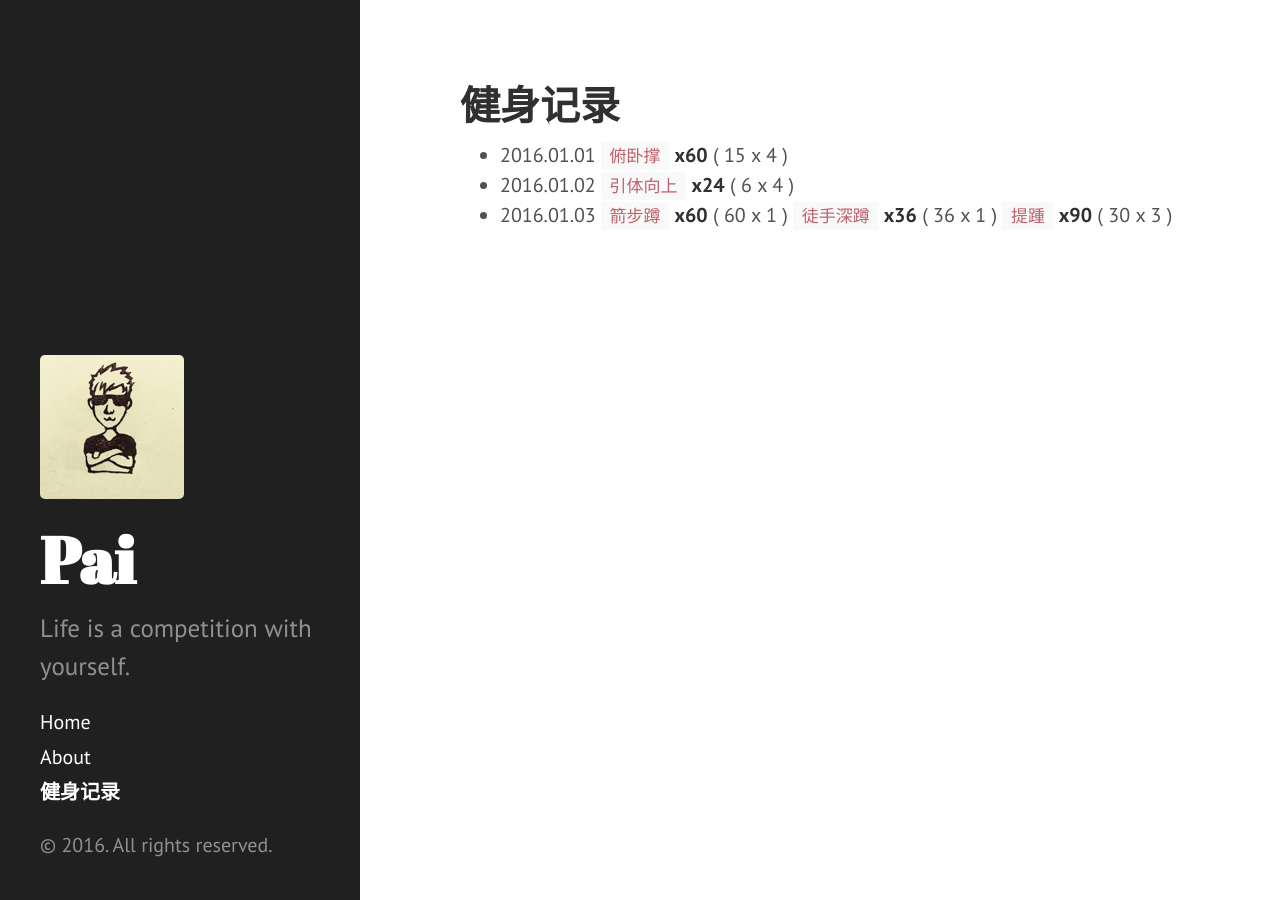
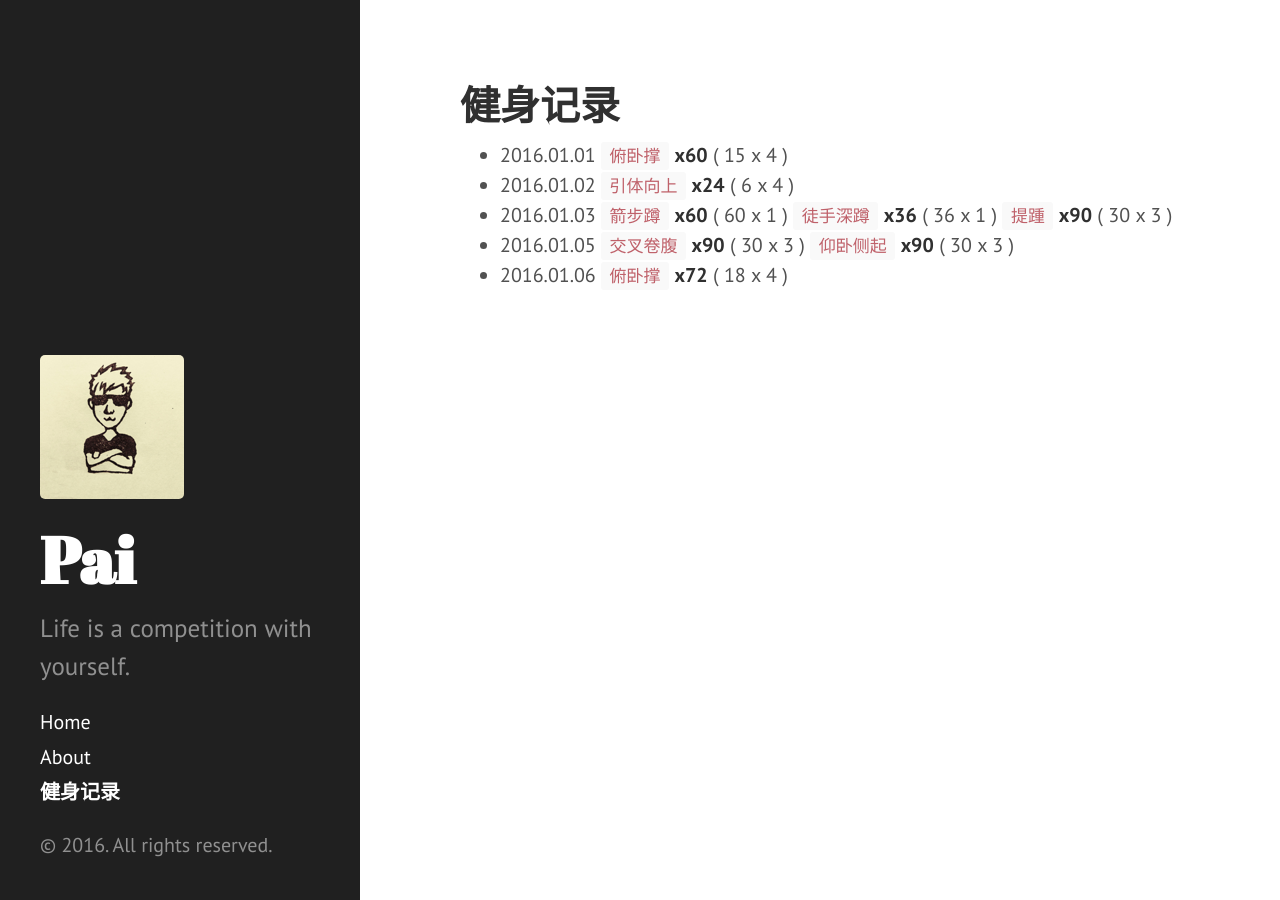
Before and after one commit to dragon8897/dragon8897.github.io, a Jekyll site: the page built from fitness.md, in a window 1280 px wide. Built offline with Jekyll 4.4.1, drawn with Linux system fonts in a browser that asks for light colours; Markdown is read by kramdown in place of the engine named in the settings.

Commit message:
add fitness record.

```diff
--- a/fitness.md
+++ b/fitness.md
@@ -7,3 +7,5 @@ title: 健身记录
 - 2016.01.01 `俯卧撑` **x60** ( 15 x 4 )
 - 2016.01.02 `引体向上` **x24** ( 6 x 4 )
 - 2016.01.03 `箭步蹲` **x60** ( 60 x 1 ) `徒手深蹲` **x36** ( 36 x 1 ) `提踵` **x90** ( 30 x 3 )
+- 2016.01.05 `交叉卷腹` **x90** ( 30 x 3 ) `仰卧侧起` **x90** ( 30 x 3 )
+- 2016.01.06 `俯卧撑` **x72** ( 18 x 4 )
```
